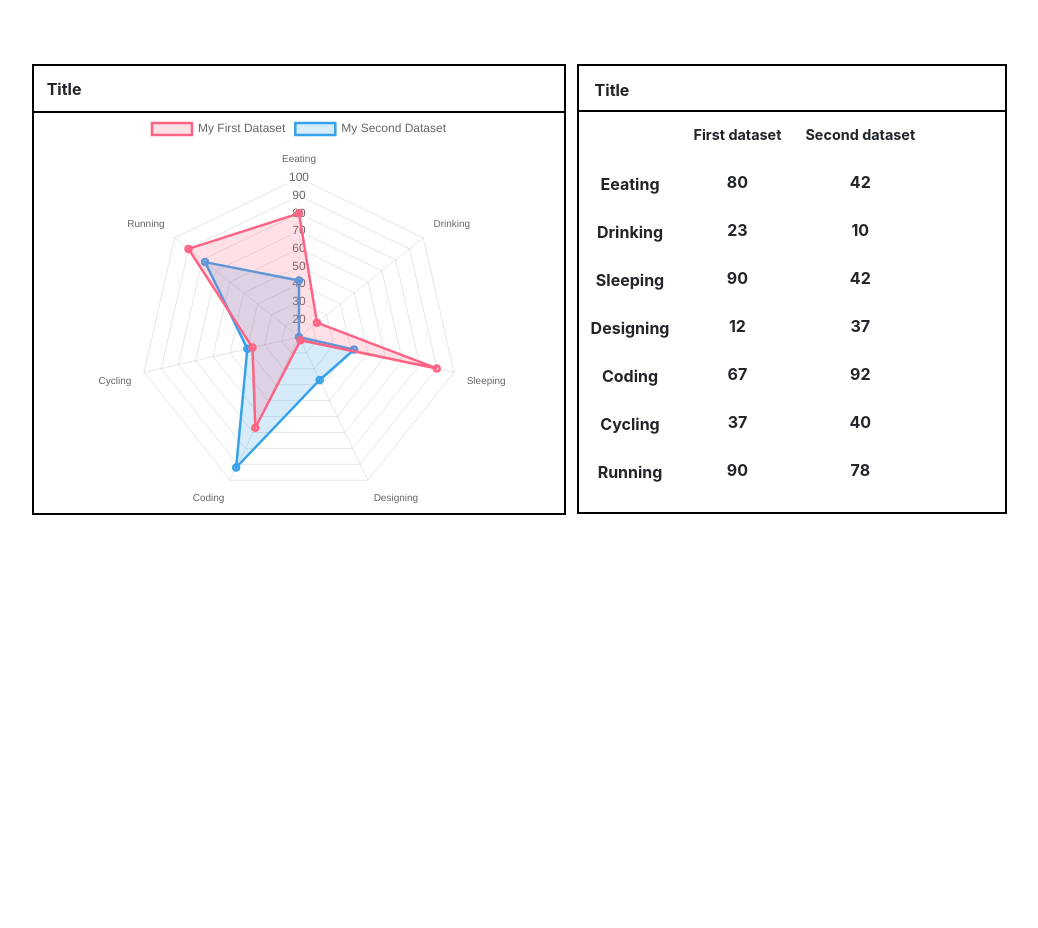
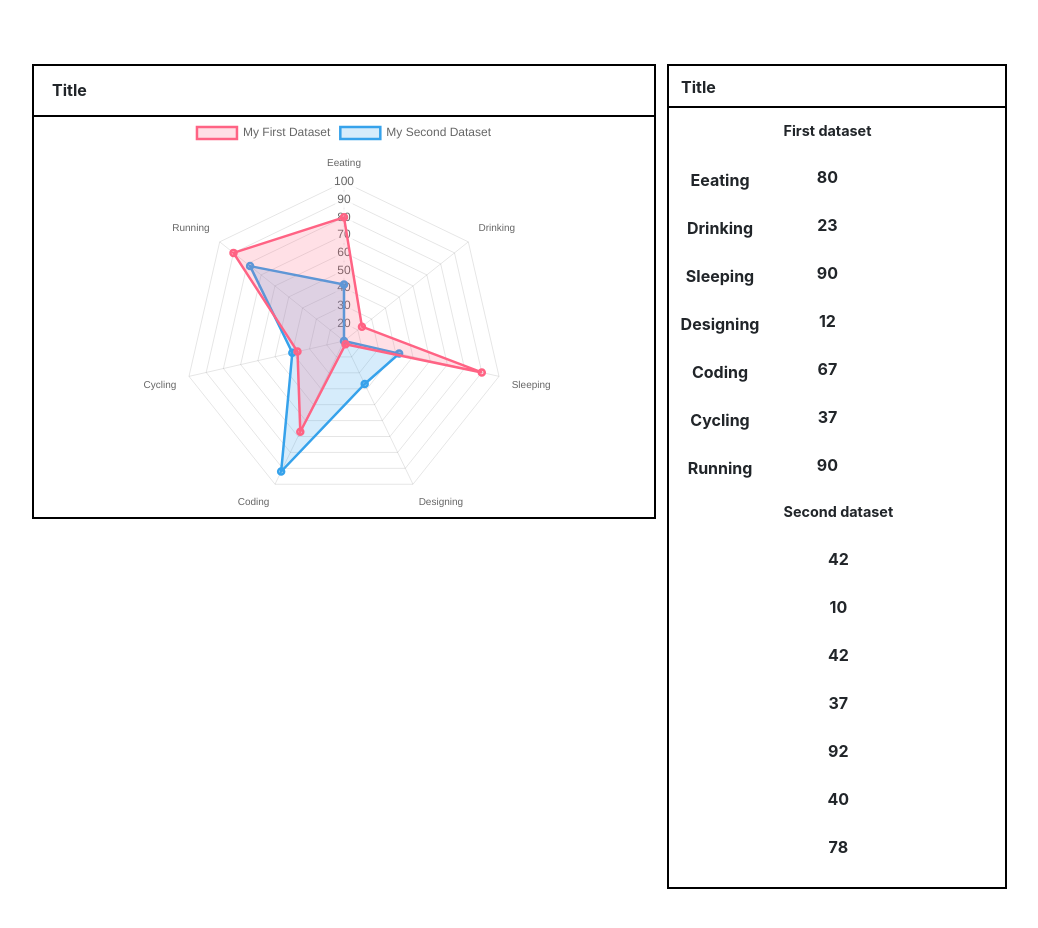
Before and after one commit to nouri89/metryx, a React (Create React App) app: page / in a window 1280 px wide. Shown: the top 928 px of the page, without its empty margins (96-1134 px from the left). Before the commit the page ends 800 px from the top, so only its background shows below. Built offline with nearby package versions, Linux system fonts and the light colour scheme.

Commit message:
alter font

```diff
--- a/src/components/Chart.js
+++ b/src/components/Chart.js
@@ -31,7 +31,7 @@ const Chart = () => {
 						],
 					}}
 					height={400}
-					width={500}
+					width={590}
 					options={{ maintainAspectRatio: false }}
 				/>
 			</Row>
--- a/src/components/ChartFrame.css
+++ b/src/components/ChartFrame.css
@@ -7,24 +7,14 @@
 }
 */
 #chart {
-
-   	border: 0.15rem solid black;
-
-
-
+	border: 0.15rem solid black;
 }
 #charTitle {
-
-
-
-   	border: 0.15rem solid black;
-        border-bottom: none;
-        padding: 2% 90% 2% 2%;
-        font-weight: bold;
-
+	border: 0.15rem solid black;
+	border-bottom: none;
+	padding: 2% 90% 2% 2%;
+	font-weight: bolder;
 }
-#cont{
-   margin: 5% 1% 5% 10%;
-
-
+#cont {
+	margin: 5% 1% 5% 10%;
 }
--- a/src/components/Legend.css
+++ b/src/components/Legend.css
@@ -12,7 +12,7 @@ td {
 #title {
 	border: 0.15rem solid black;
 	border-bottom: none;
-	font-weight: bold;
+	font-weight: bolder;
 	padding: 3% 2% 2% 4%;
 }
 
```
